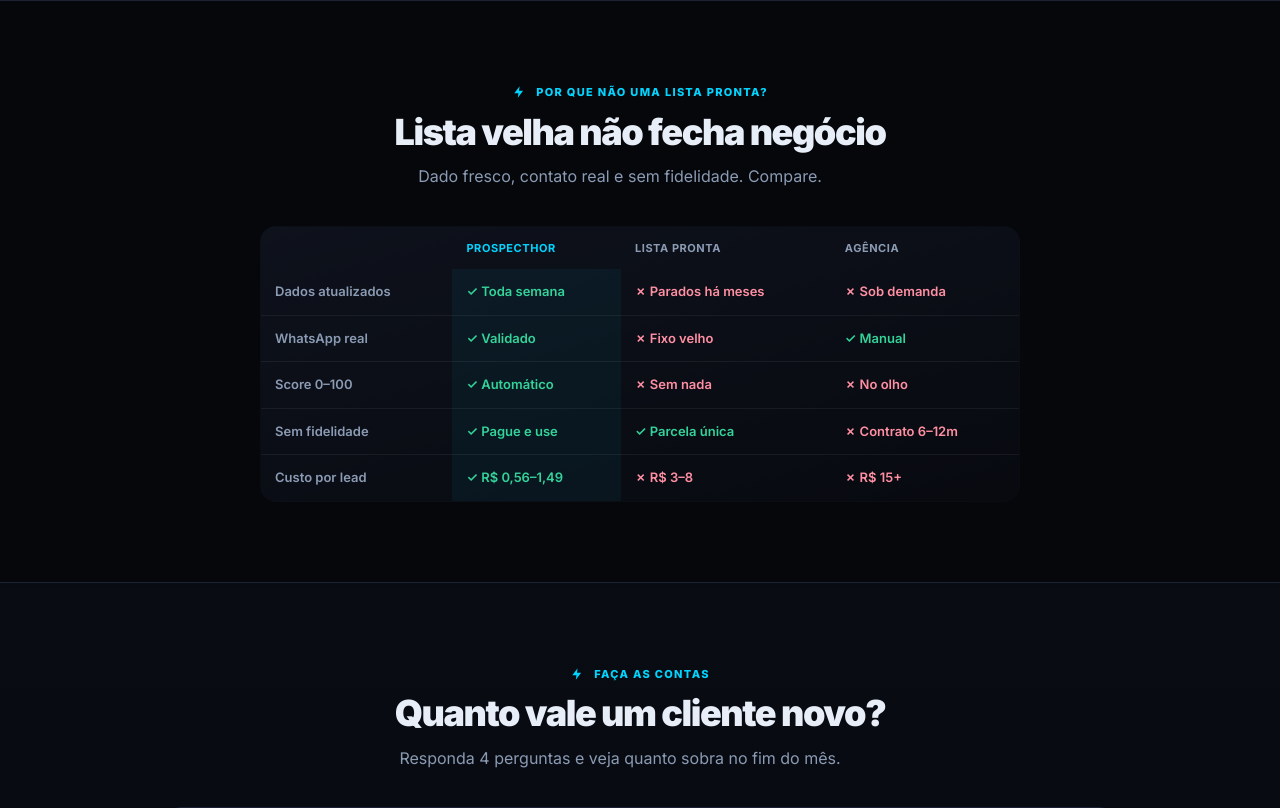
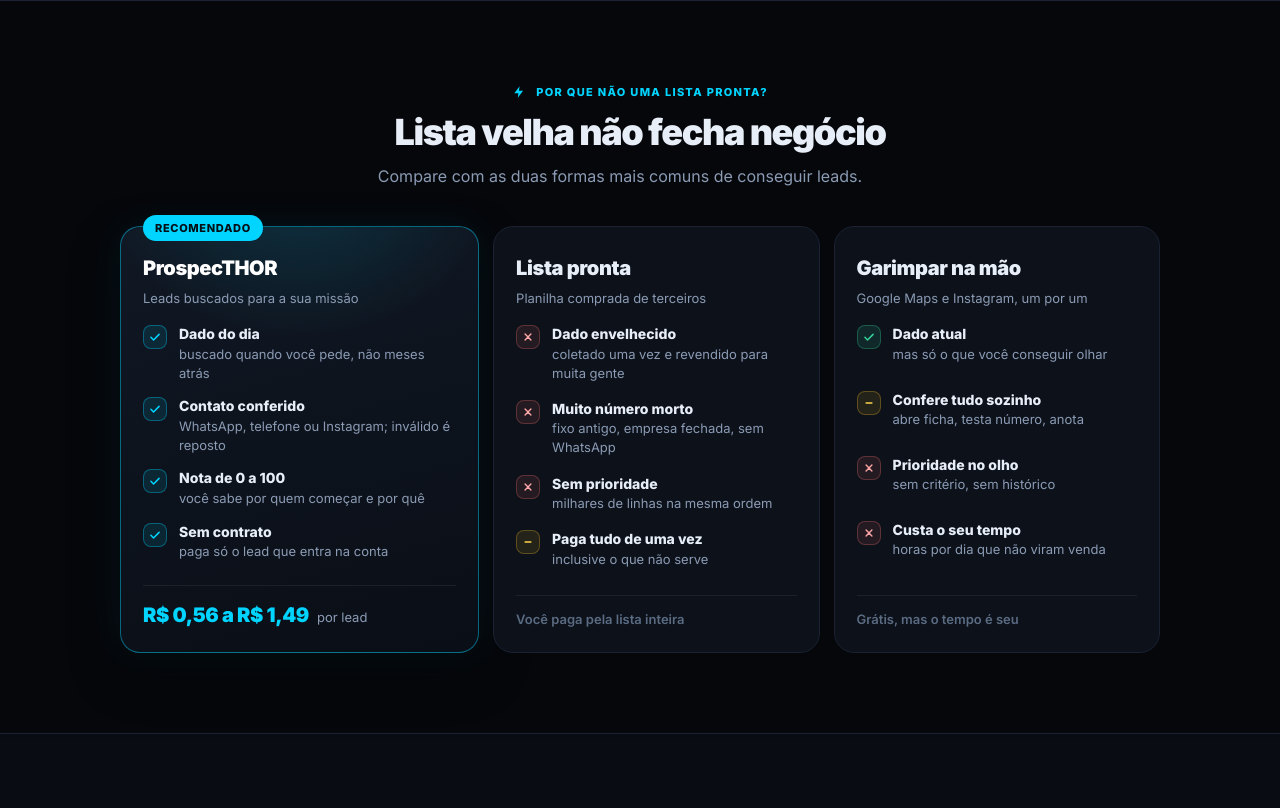
Before and after one commit to pdaugusto/prospecthor, a Flask app: template templates/landing.html in a window 1280 px wide. Shown: the part 3028-3836 px from the top of the page. Run offline with Flask 3, Linux system fonts and the light colour scheme; the template is opened without the code that fills it, so the values that code supplies are empty; some libraries are stand-ins or nearby versions.

Commit message:
Landing: 'Lista velha não fecha negócio' em cartões (ProspecTHOR x lista pronta x garimpar na mão), sem preços de concorrente sem fonte
Co-Authored-By: Claude Opus 5.5 <noreply@anthropic.com>

```diff
--- a/templates/landing.html
+++ b/templates/landing.html
@@ -2707,6 +2707,29 @@
     .faq .faq-list details[open] .faq-tg::before, .faq .faq-list details[open] .faq-tg::after { background: var(--neon); }
     .faq .faq-list details[open] .faq-tg::after { transform: rotate(0deg); }
     .faq .faq-list details p { padding: 0 22px 18px; margin: 0; font-size: 14px; color: var(--muted); line-height: 1.65; max-width: 620px; }
+
+    /* —— Comparativa em cartões —— */
+    .cmp-grid { display: grid; grid-template-columns: 1.1fr 1fr 1fr; gap: 14px; align-items: stretch; max-width: 1040px; margin: 0 auto; }
+    @media (max-width: 900px) { .cmp-grid { grid-template-columns: 1fr; max-width: 520px; } }
+    .cmp-card { position: relative; display: flex; flex-direction: column; gap: 6px; padding: 26px 22px 22px; border-radius: 20px; border: 1px solid var(--border); background: var(--card); }
+    .cmp-card.us { border-color: rgba(0,212,255,0.45); background: radial-gradient(ellipse 90% 60% at 50% -10%, rgba(0,212,255,0.14), transparent 60%), linear-gradient(165deg, #101824, #0a0e16); box-shadow: 0 20px 50px rgba(0,0,0,0.35), 0 0 40px rgba(0,212,255,0.08); }
+    .cmp-badge { position: absolute; top: -12px; left: 22px; padding: 5px 12px; border-radius: 999px; background: var(--neon); color: #031018; font-size: 11px; font-weight: 800; letter-spacing: .06em; text-transform: uppercase; }
+    .cmp-card h3 { font-size: 20px; font-weight: 900; letter-spacing: -0.02em; }
+    .cmp-card.us h3 { color: #fff; }
+    .cmp-sub { font-size: 13px; color: var(--muted); margin-bottom: 10px; }
+    .cmp-card ul { list-style: none; display: grid; gap: 14px; flex: 1; }
+    .cmp-card li { display: flex; gap: 12px; align-items: flex-start; font-size: 13px; color: var(--muted); line-height: 1.45; }
+    .cmp-card li b { display: block; font-size: 14px; color: var(--text); font-weight: 800; }
+    .cmp-i { width: 24px; height: 24px; flex-shrink: 0; border-radius: 8px; display: grid; place-items: center; margin-top: 1px; }
+    .cmp-i svg { width: 14px; height: 14px; }
+    li.ok .cmp-i { color: #34d399; background: rgba(52,211,153,0.12); border: 1px solid rgba(52,211,153,0.3); }
+    .cmp-card.us li.ok .cmp-i { color: var(--neon); background: rgba(0,212,255,0.1); border-color: rgba(0,212,255,0.35); }
+    li.no .cmp-i { color: #fca5a5; background: rgba(248,113,113,0.1); border: 1px solid rgba(248,113,113,0.28); }
+    li.mid .cmp-i { color: #fcd34d; background: rgba(251,191,36,0.1); border: 1px solid rgba(251,191,36,0.28); }
+    .cmp-foot { margin-top: 18px; padding-top: 14px; border-top: 1px solid rgba(255,255,255,0.07); display: flex; align-items: baseline; gap: 8px; }
+    .cmp-foot b { font-size: 20px; font-weight: 900; letter-spacing: -0.02em; color: var(--neon); }
+    .cmp-foot span { font-size: 13px; color: var(--muted); }
+    .cmp-foot.muted span { color: var(--muted-2); font-weight: 600; }
   </style>
 </head>
 <body>
@@ -3049,21 +3072,30 @@
             Por que não uma lista pronta?
           </div>
           <h2 class="reveal">Lista velha não fecha negócio</h2>
-          <p class="lead reveal">Dado fresco, contato real e sem fidelidade. Compare.</p>
+          <p class="lead reveal">Compare com as duas formas mais comuns de conseguir leads.</p>
         </div>
-        <div class="compare-wrap reveal">
-          <table class="compare">
-            <thead>
-              <tr><th></th><th class="us">ProspecTHOR</th><th>Lista pronta</th><th>Agência</th></tr>
-            </thead>
-            <tbody>
-              <tr><th>Dados atualizados</th><td class="us yes">✓ Toda semana</td><td class="no">✗ Parados há meses</td><td class="no">✗ Sob demanda</td></tr>
-              <tr><th>WhatsApp real</th><td class="us yes">✓ Validado</td><td class="no">✗ Fixo velho</td><td class="yes">✓ Manual</td></tr>
-              <tr><th>Score 0–100</th><td class="us yes">✓ Automático</td><td class="no">✗ Sem nada</td><td class="no">✗ No olho</td></tr>
-              <tr><th>Sem fidelidade</th><td class="us yes">✓ Pague e use</td><td class="yes">✓ Parcela única</td><td class="no">✗ Contrato 6–12m</td></tr>
-              <tr><th>Custo por lead</th><td class="us yes">✓ R$ 0,56–1,49</td><td class="no">✗ R$ 3–8</td><td class="no">✗ R$ 15+</td></tr>
-            </tbody>
-          </table>
+        <div class="cmp-grid">
+          <article class="cmp-card us reveal">
+            <span class="cmp-badge">Recomendado</span>
+            <h3>ProspecTHOR</h3>
+            <p class="cmp-sub">Leads buscados para a sua missão</p>
+            <ul><li class="ok"><span class="cmp-i" aria-hidden="true"><svg viewBox="0 0 24 24" fill="none" stroke="currentColor" stroke-width="2.6" stroke-linecap="round" stroke-linejoin="round"><path d="M5 12.5l4.5 4.5L19 7.5"/></svg></span><span><b>Dado do dia</b>buscado quando você pede, não meses atrás</span></li><li class="ok"><span class="cmp-i" aria-hidden="true"><svg viewBox="0 0 24 24" fill="none" stroke="currentColor" stroke-width="2.6" stroke-linecap="round" stroke-linejoin="round"><path d="M5 12.5l4.5 4.5L19 7.5"/></svg></span><span><b>Contato conferido</b>WhatsApp, telefone ou Instagram; inválido é reposto</span></li><li class="ok"><span class="cmp-i" aria-hidden="true"><svg viewBox="0 0 24 24" fill="none" stroke="currentColor" stroke-width="2.6" stroke-linecap="round" stroke-linejoin="round"><path d="M5 12.5l4.5 4.5L19 7.5"/></svg></span><span><b>Nota de 0 a 100</b>você sabe por quem começar e por quê</span></li><li class="ok"><span class="cmp-i" aria-hidden="true"><svg viewBox="0 0 24 24" fill="none" stroke="currentColor" stroke-width="2.6" stroke-linecap="round" stroke-linejoin="round"><path d="M5 12.5l4.5 4.5L19 7.5"/></svg></span><span><b>Sem contrato</b>paga só o lead que entra na conta</span></li></ul>
+            <div class="cmp-foot"><b>R$ 0,56 a R$ 1,49</b><span>por lead</span></div>
+          </article>
+          <article class="cmp-card  reveal">
+
+            <h3>Lista pronta</h3>
+            <p class="cmp-sub">Planilha comprada de terceiros</p>
+            <ul><li class="no"><span class="cmp-i" aria-hidden="true"><svg viewBox="0 0 24 24" fill="none" stroke="currentColor" stroke-width="2.4" stroke-linecap="round"><path d="M7 7l10 10M17 7 7 17"/></svg></span><span><b>Dado envelhecido</b>coletado uma vez e revendido para muita gente</span></li><li class="no"><span class="cmp-i" aria-hidden="true"><svg viewBox="0 0 24 24" fill="none" stroke="currentColor" stroke-width="2.4" stroke-linecap="round"><path d="M7 7l10 10M17 7 7 17"/></svg></span><span><b>Muito número morto</b>fixo antigo, empresa fechada, sem WhatsApp</span></li><li class="no"><span class="cmp-i" aria-hidden="true"><svg viewBox="0 0 24 24" fill="none" stroke="currentColor" stroke-width="2.4" stroke-linecap="round"><path d="M7 7l10 10M17 7 7 17"/></svg></span><span><b>Sem prioridade</b>milhares de linhas na mesma ordem</span></li><li class="mid"><span class="cmp-i" aria-hidden="true"><svg viewBox="0 0 24 24" fill="none" stroke="currentColor" stroke-width="2.4" stroke-linecap="round"><path d="M7 12h10"/></svg></span><span><b>Paga tudo de uma vez</b>inclusive o que não serve</span></li></ul>
+            <div class="cmp-foot muted"><span>Você paga pela lista inteira</span></div>
+          </article>
+          <article class="cmp-card  reveal">
+
+            <h3>Garimpar na mão</h3>
+            <p class="cmp-sub">Google Maps e Instagram, um por um</p>
+            <ul><li class="ok"><span class="cmp-i" aria-hidden="true"><svg viewBox="0 0 24 24" fill="none" stroke="currentColor" stroke-width="2.6" stroke-linecap="round" stroke-linejoin="round"><path d="M5 12.5l4.5 4.5L19 7.5"/></svg></span><span><b>Dado atual</b>mas só o que você conseguir olhar</span></li><li class="mid"><span class="cmp-i" aria-hidden="true"><svg viewBox="0 0 24 24" fill="none" stroke="currentColor" stroke-width="2.4" stroke-linecap="round"><path d="M7 12h10"/></svg></span><span><b>Confere tudo sozinho</b>abre ficha, testa número, anota</span></li><li class="no"><span class="cmp-i" aria-hidden="true"><svg viewBox="0 0 24 24" fill="none" stroke="currentColor" stroke-width="2.4" stroke-linecap="round"><path d="M7 7l10 10M17 7 7 17"/></svg></span><span><b>Prioridade no olho</b>sem critério, sem histórico</span></li><li class="no"><span class="cmp-i" aria-hidden="true"><svg viewBox="0 0 24 24" fill="none" stroke="currentColor" stroke-width="2.4" stroke-linecap="round"><path d="M7 7l10 10M17 7 7 17"/></svg></span><span><b>Custa o seu tempo</b>horas por dia que não viram venda</span></li></ul>
+            <div class="cmp-foot muted"><span>Grátis, mas o tempo é seu</span></div>
+          </article>
         </div>
       </div>
     </section>
```
